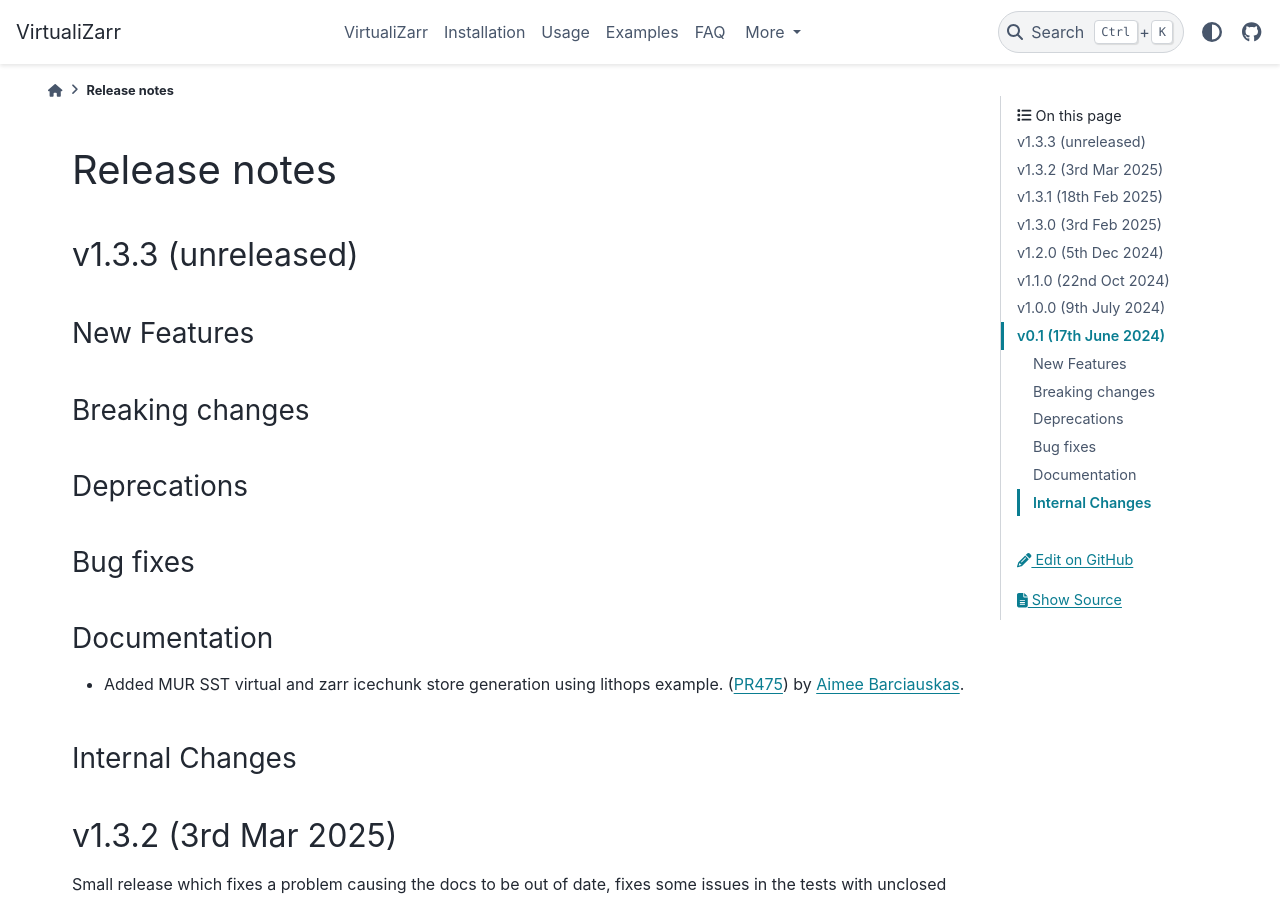
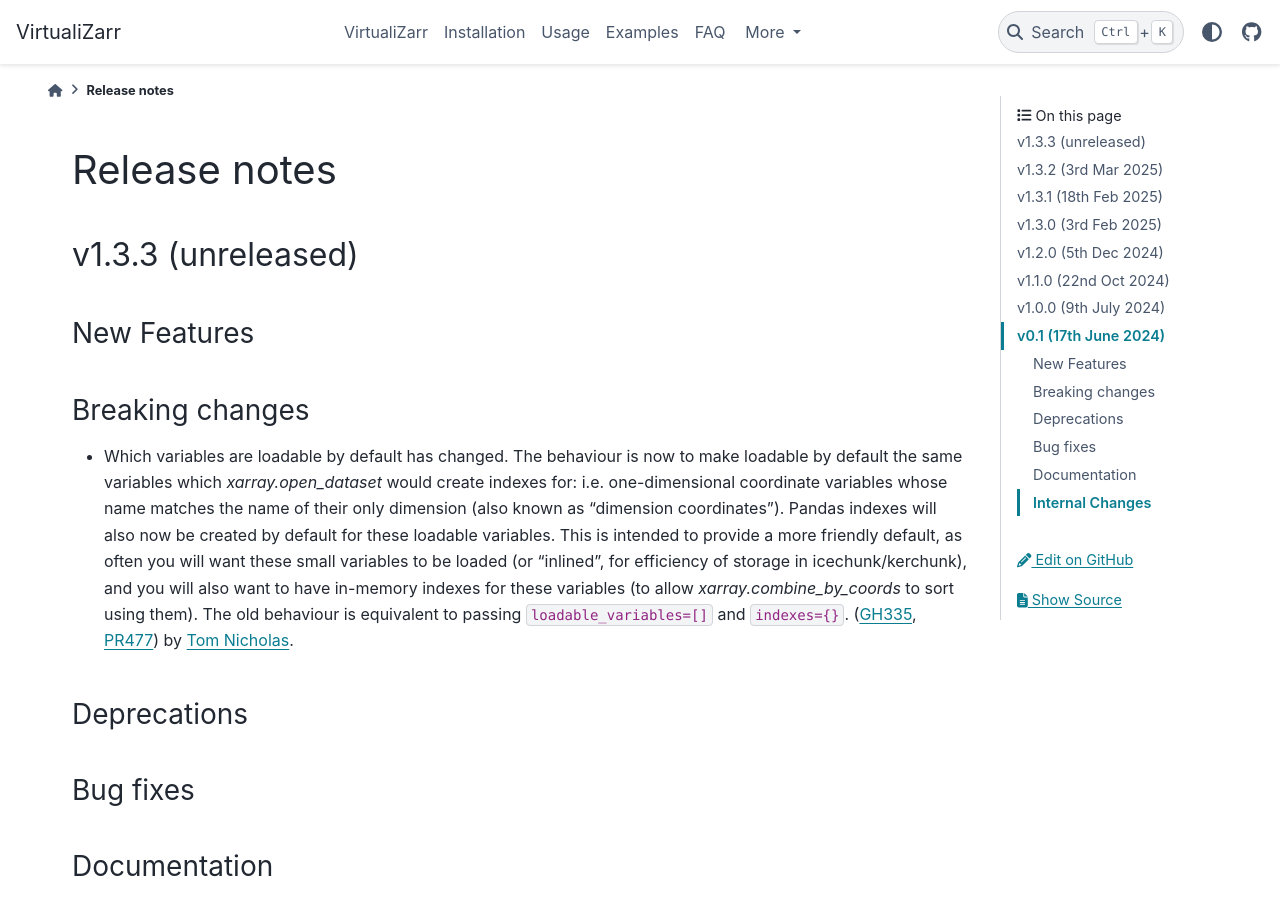
Before and after one commit to zarr-developers/VirtualiZarr, a Sphinx documentation site: the page built from docs/releases.rst, in a window 1280 px wide and 900 px high. Built offline with Sphinx 7.4.7 and the PyData theme 0.15.4, drawn with Linux system fonts in a browser that asks for light colours.

Commit message:
release note

```diff
--- a/docs/releases.rst
+++ b/docs/releases.rst
@@ -11,6 +11,16 @@
 
 Breaking changes
 ~~~~~~~~~~~~~~~~
+
+- Which variables are loadable by default has changed. The behaviour is now to make loadable by default the
+  same variables which `xarray.open_dataset` would create indexes for: i.e. one-dimensional coordinate variables whose
+  name matches the name of their only dimension (also known as "dimension coordinates").
+  Pandas indexes will also now be created by default for these loadable variables.
+  This is intended to provide a more friendly default, as often you will want these small variables to be loaded
+  (or "inlined", for efficiency of storage in icechunk/kerchunk), and you will also want to have in-memory indexes for these variables
+  (to allow `xarray.combine_by_coords` to sort using them).
+  The old behaviour is equivalent to passing ``loadable_variables=[]`` and ``indexes={}``.
+  (:issue:`335`, :pull:`477`) by `Tom Nicholas <https://github.com/TomNicholas>`_.
 
 Deprecations
 ~~~~~~~~~~~~
```
